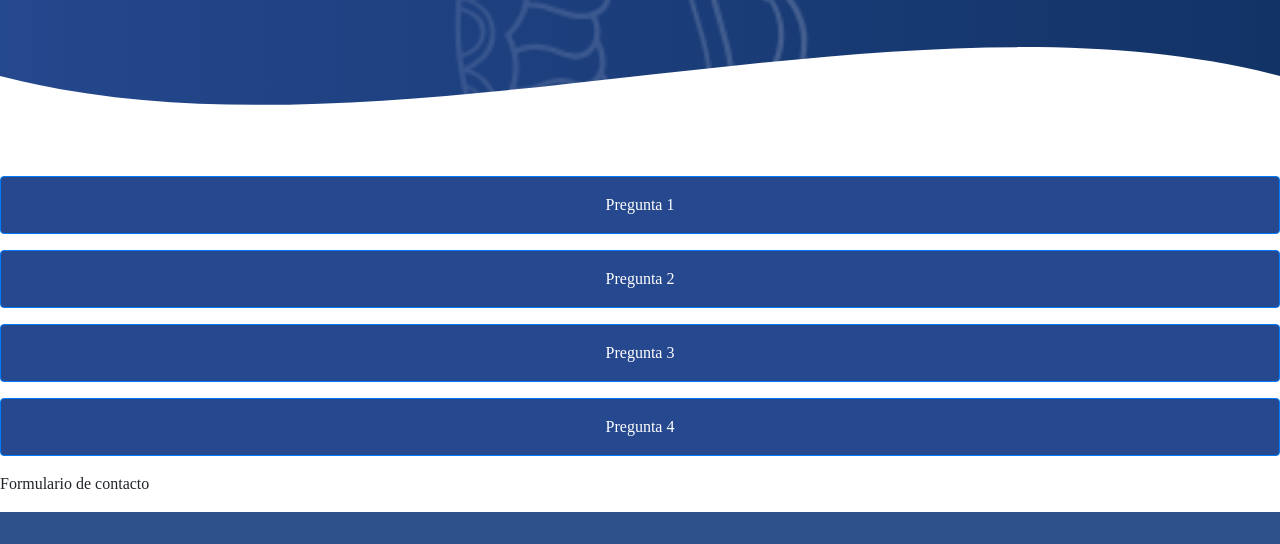
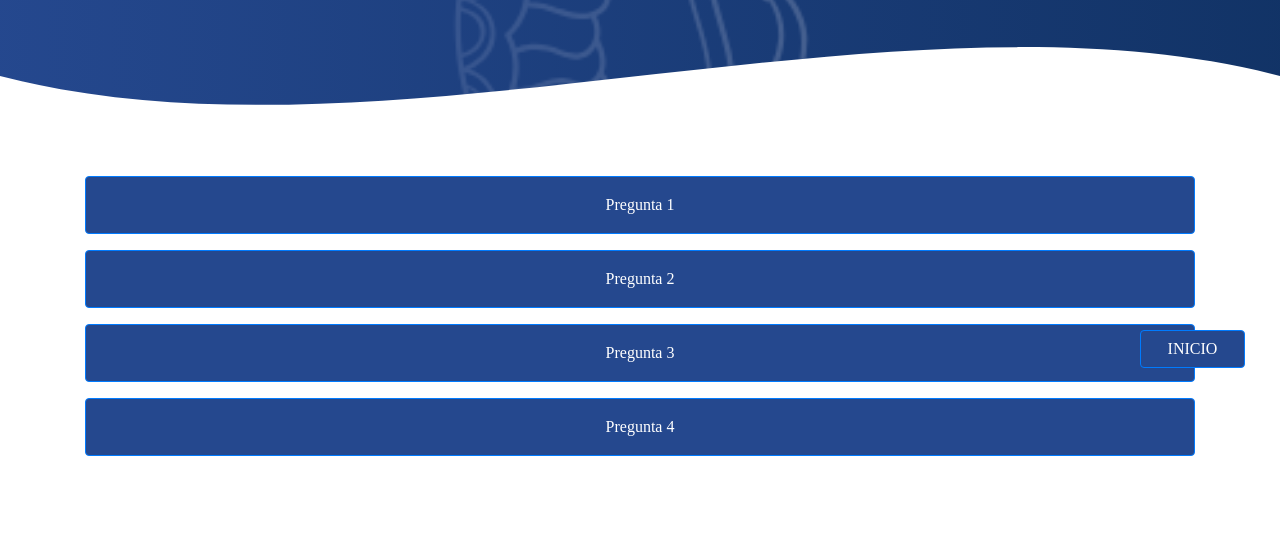
Before and after one commit to EliasZaccheo/DHFS-Grupo1, a PHP site: page /faq.php in a window 1280 px wide. Shown: the part 424-968 px from the top of the page. Run offline with PHP 8.4, Linux system fonts and the light colour scheme; grey boxes are pictures that could not be loaded.

Commit message:
cambios menores

```diff
--- a/css/styletrivia.css
+++ b/css/styletrivia.css
@@ -433,3 +433,24 @@ footer{
         font-size: 20px;
     }
 }
+
+.google-maps {
+  position: relative;
+  padding-bottom: 75%;
+  height: 0;
+  overflow: hidden;
+}
+.google-maps iframe {
+  position: absolute;
+  top: 0;
+  left: 0;
+  width: 100% !important;
+  height: 100% !important;
+}
+
+.top-button{
+    color:#ffffff;
+    font-weight: 300;
+    text-decoration: none;
+
+}
--- a/faq.php
+++ b/faq.php
@@ -8,14 +8,41 @@
     <link rel="stylesheet" href="css/faq_styles.css">
     <title><?php echo $tittle;?></title>
   </head>
-  <body>
+  <body >
     <?php header_of($tittle) ?>
-    <?php add_question($cases); ?>
-
-    <div class="contacto">
-      <a name="contacto"></a>
-      <p>Formulario de contacto</p>
-    </div>
+    <main class="container">
+      <section class="FAQ">
+        <?php add_question($cases); ?>
+      </section>
+      <br>
+      <br>
+      <br>
+      <section class="CONTACT">
+        <a name="contacto"></a>    <!-- Ancla del formulario de contacto -->
+        <div class="google-maps">
+          <iframe src="https://www.google.com/maps/embed?pb=!1m10!1m8!1m3!1d4626.520027383228!2d-57.953372836557946!3d-34.92040798308901!3m2!1i1024!2i768!4f13.1!5e0!3m2!1ses!2sar!4v1573938453425!5m2!1ses!2sar" frameborder="0" style="border:0;" allowfullscreen=""></iframe>
+        </div>
+        <br>
+        <br>
+        <form action="validate.php" method="post" >
+          <h4>Formulario de contacto</h4>
+          <div class="form-group col-md-6">
+            <input name="email" id="email" type="email" class="form-control" id="exampleFormControlInput1" placeholder="name@example.com">
+          </div>
+          <div class="form-group col-md-6">
+            <input name="file" id="file" type="file" class="form-control-file" id="exampleFormControlFile1">
+          </div>
+          <div class="form-group">
+            <textarea name="consulta" id="consulta" class="form-control" id="exampleFormControlTextarea1" rows="3" placeholder="Comentario"></textarea>
+          </div>
+          <div class="form-group">
+            <div class="col-sm-10">
+              <button type="submit" class="btn btn-primary">Sign in</button>
+            </div>
+          </div>
+        </form>
+      </section>
+    </main>
     <?php footer_of(); ?>
   </body>
 </html>
--- a/php/parts.php
+++ b/php/parts.php
@@ -2,6 +2,7 @@
   function header_of($tittle){
     echo '
       <header>
+        <a name="top-page"></a>    <!-- Ancla del formulario de contacto -->
         <nav>
               <a href="./home.php">HOME</a>
               <a href="./faq.php">PREGUNTAS FRECUENTES</a>
@@ -21,6 +22,14 @@
             <h2>$tittle</h2>
         </section>
     </header>";
+    echo '
+    <div class="container">
+      <nav class="fixed-bottom pb-2 row justify-content-end">
+        <button type="button" class="btn btn-primary col-2 col-md-1"><a href="#top-page" class="top-button">INICIO</a></button>
+
+      </nav>
+    </div>
+    ';
   }
 
   function footer_of(){
```
